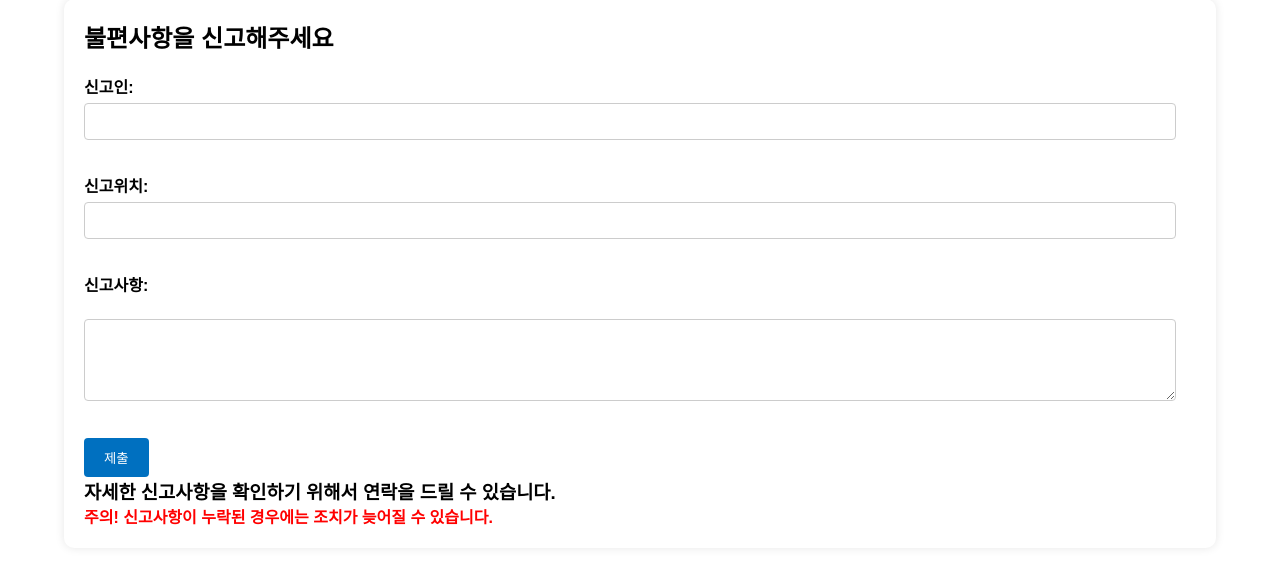
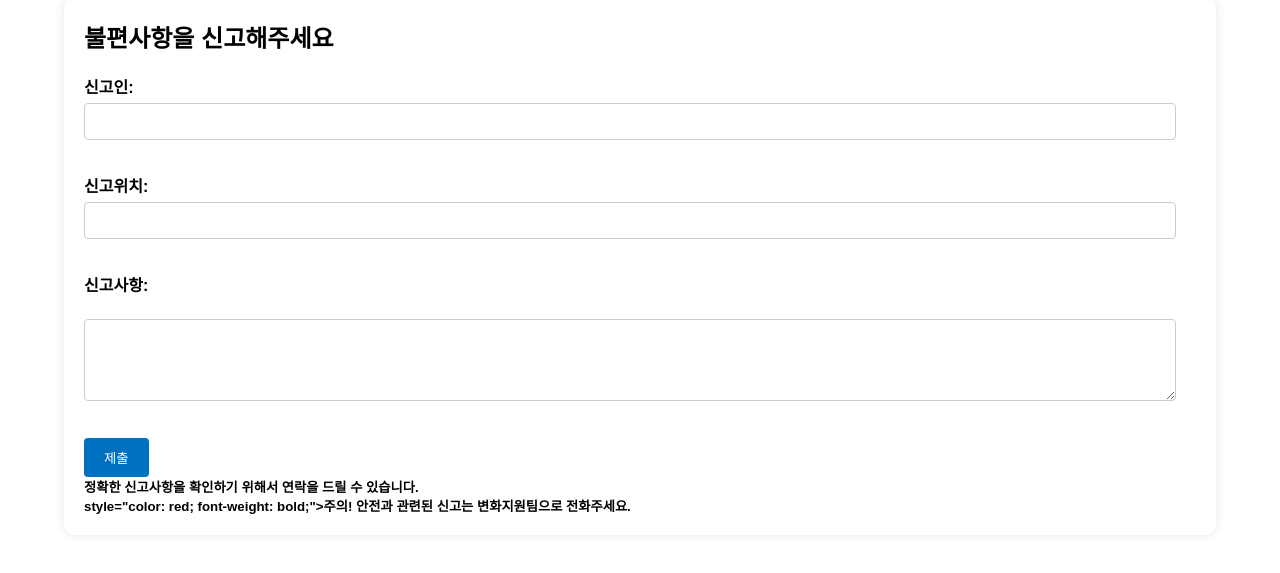
Before and after one commit to mongshot/jbclaim_py, a Flask app: page / in a window 1280 px wide. Shown: the part 107-680 px from the top of the page. Run offline with Flask 2, Linux system fonts and the light colour scheme.

Commit message:
Update report.html

```diff
--- a/templates/report.html
+++ b/templates/report.html
@@ -92,8 +92,8 @@
 
             <input type="submit" value="제출">
         </form>
-        <h3>자세한 신고사항을 확인하기 위해서 연락을 드릴 수 있습니다.</h3>
-        <h4 style="color: red; font-weight: bold;">주의! 신고사항이 누락된 경우에는 조치가 늦어질 수 있습니다.</h4>
+        <h5>정확한 신고사항을 확인하기 위해서 연락을 드릴 수 있습니다.</h5>
+        <h5> style="color: red; font-weight: bold;">주의! 안전과 관련된 신고는 변화지원팀으로 전화주세요.</h5>
     </div>
 </body>
 </html>
```
